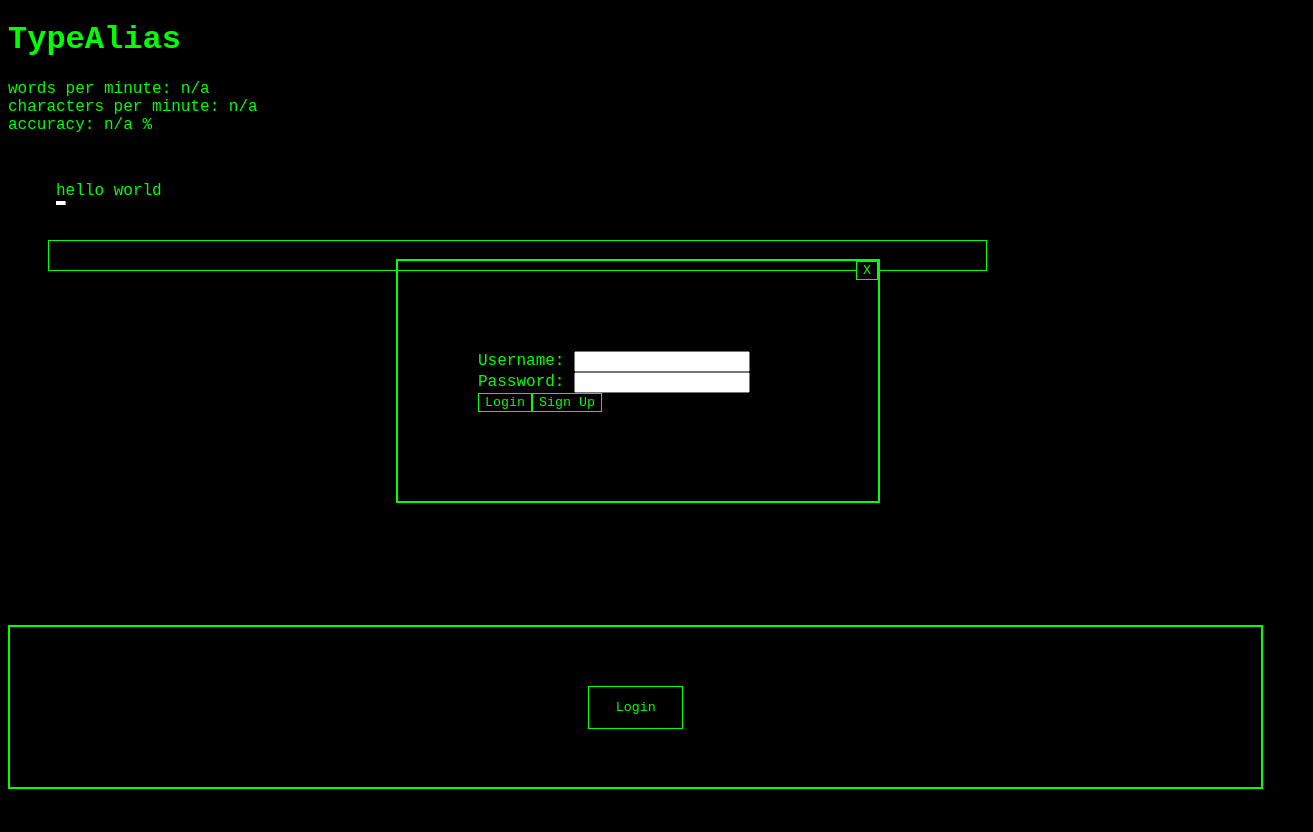
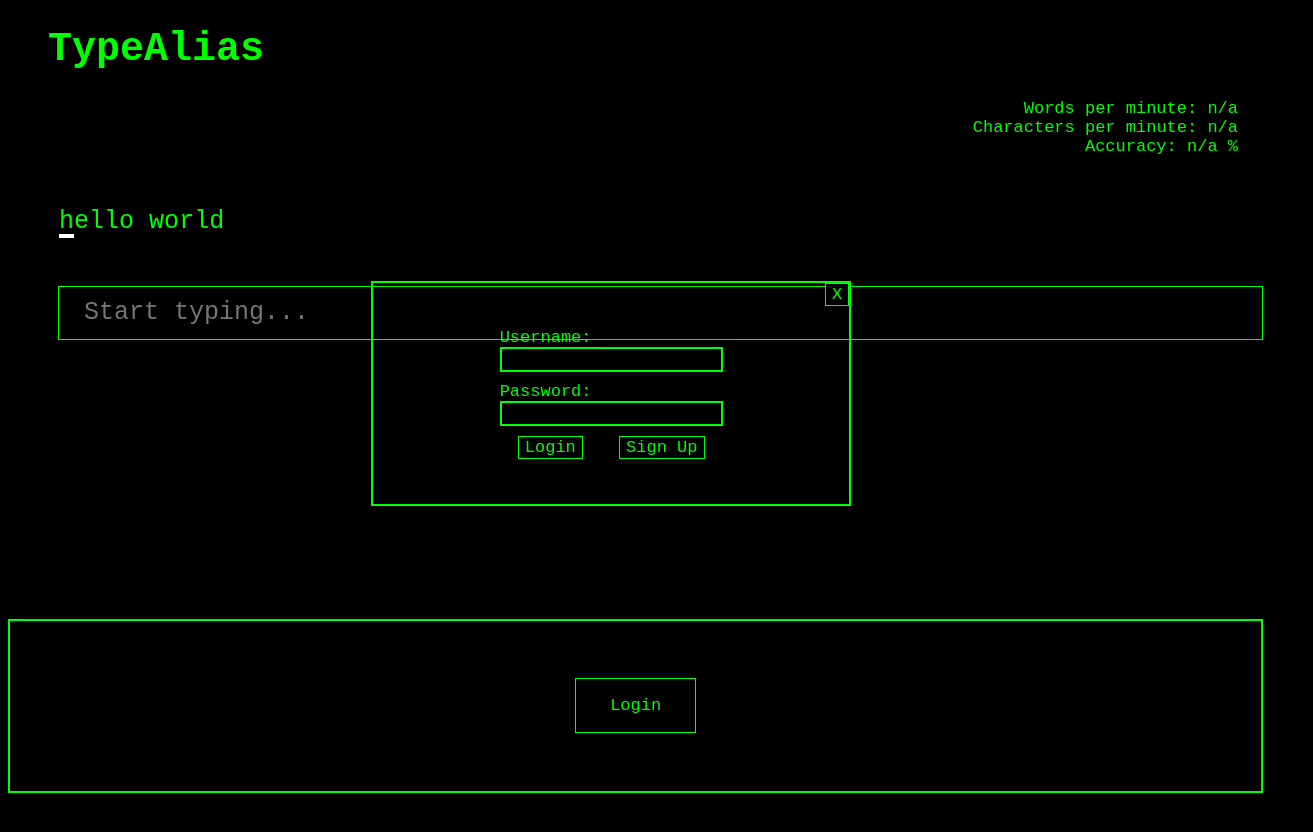
Before and after one commit to wunder-octopuss-photogenicus/scratch, a React app: page / in a window 1280 px wide. Both pictures are taken after a click on the button "Login". Shown: the top 832 px of the page, 1313 px wide, since content can reach past the window. Built offline with nearby package versions, Linux system fonts and the light colour scheme; a web font is replaced by a local one.

Commit message:
finished styling

```diff
--- a/client/components/Keyboard.jsx
+++ b/client/components/Keyboard.jsx
@@ -34,6 +34,7 @@ const Keyboard = ({target, targetString, targetIndex, indexSetter, timer, timerS
     <div id="keyboard">
       <input id='text-input'
         type="text"
+        placeholder="Start typing..."
         onKeyDown={(e) => {
           // console.log(e.key)
           if (e.key !== 'Shift' && e.key !== 'Backspace') {
--- a/client/components/LoginModal.jsx
+++ b/client/components/LoginModal.jsx
@@ -58,6 +58,7 @@ const LoginModal = ({setModal}) => (
       <label>Password: </label>
       <input id="password" type="text" />
 
+      <div id="login-modal-btns">
         <button id="sign-in-btn"
           onClick={(e) => {handleClick(e)}}>
           Login
@@ -67,6 +68,7 @@ const LoginModal = ({setModal}) => (
           onClick={(e) => {handleClick(e)}}>
           Sign Up
         </button>
+      </div>
 
       <button
         id="cancel-sign-in-btn"
--- a/client/containers/LiveStatsContainer.jsx
+++ b/client/containers/LiveStatsContainer.jsx
@@ -2,9 +2,9 @@ import React from 'react';
 
 const LiveStatsContainer = ({stats}) => (
   <div id="stats-container">
-    <div>words per minute: {stats.wpm}</div>
-    <div>characters per minute: {stats.cpm}</div>
-    <div>accuracy: {stats.accuracy} %</div>
+    <div>Words per minute: {stats.wpm}</div>
+    <div>Characters per minute: {stats.cpm}</div>
+    <div>Accuracy: {stats.accuracy} %</div>
   </div>
 )
 
--- a/client/styles/styles.css
+++ b/client/styles/styles.css
@@ -3,6 +3,7 @@
 * {
   color: #00ff00;
   font-family: 'PT Mono', monospace;
+  font-size: 17px;
 }
 
 body {
@@ -11,20 +12,34 @@ body {
   position: relative;
 }
 
-/* #app {
+h1 {
+  padding-left: 1em;
+  font-size: 40px;
+}
 
-} */
+#stats-container {
+  display: flex;
+  flex-direction: column;
+  padding-right: 2em;
+  text-align: right;
+}
 
 #text-display {
   margin: 3em 3em 0 3em;
+}
+
+#text-display span {
+  font-size: 25px;
 }
 
 #text-input {
   border: #00ff00 solid 1px;
   background-color: black;
   height: 2em;
-  margin: 3em;
-  width: 70em;
+  margin: 2em;
+  width: 93%;
+  padding-left: 1em;
+  font-size: 25px;
 }
 
 button {
@@ -52,11 +67,10 @@ button {
   padding: 1em 2em 1em 2em;
 }
 
-
 #login-modal {
   background-color: none;
   border: 2px solid #00ff00;
-  padding: 5em;
+  padding: 4em;
   display: flex;
   align-items: center;
   justify-content: center;
@@ -65,8 +79,32 @@ button {
   height: 5em;
   position: absolute;
   margin-left: -12em;
-  top: -23em;
+  top: -20em;
+
 }
+form {
+  display: flex;
+  flex-direction: column;
+}
+
+#login-modal-btns {
+  display: flex;
+  align-items: center;
+  justify-content: space-around;
+}
+
+#username {
+  background-color: black;
+  border: 2px solid #00ff00;
+  margin-bottom: 10px;
+}
+
+#password {
+  background-color: black;
+  border: 2px solid #00ff00;
+  margin-bottom: 10px;
+}
+
 
 #cancel-sign-in-btn{
   position: absolute;
```
Lines whose indentation alone changed are shown as unchanged.
